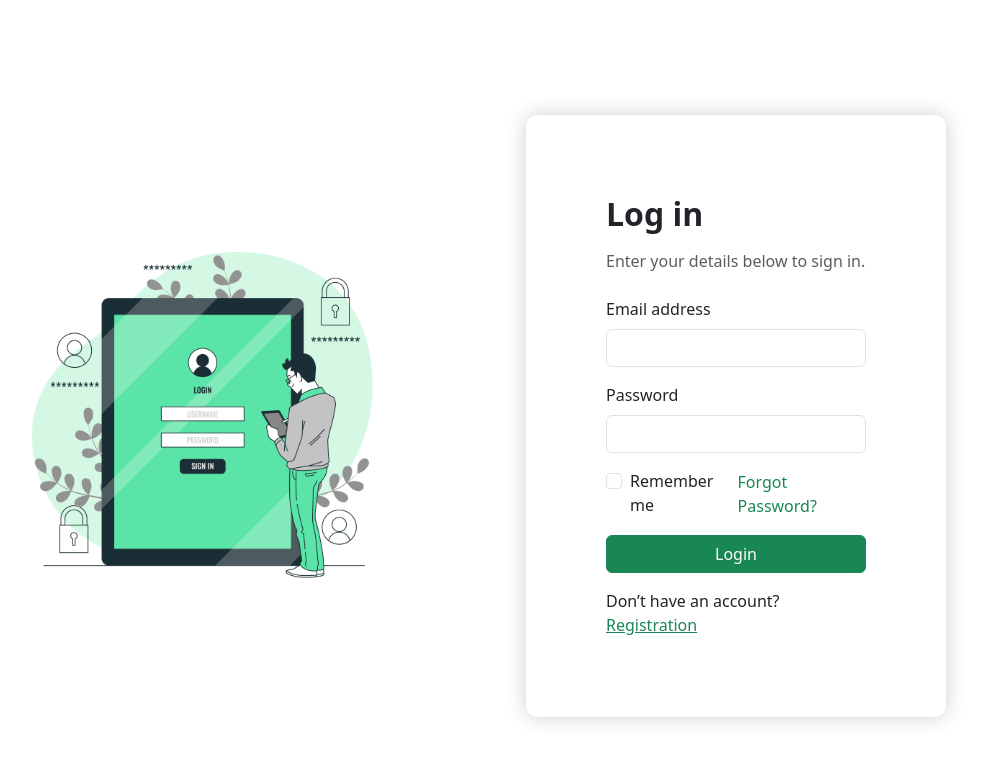
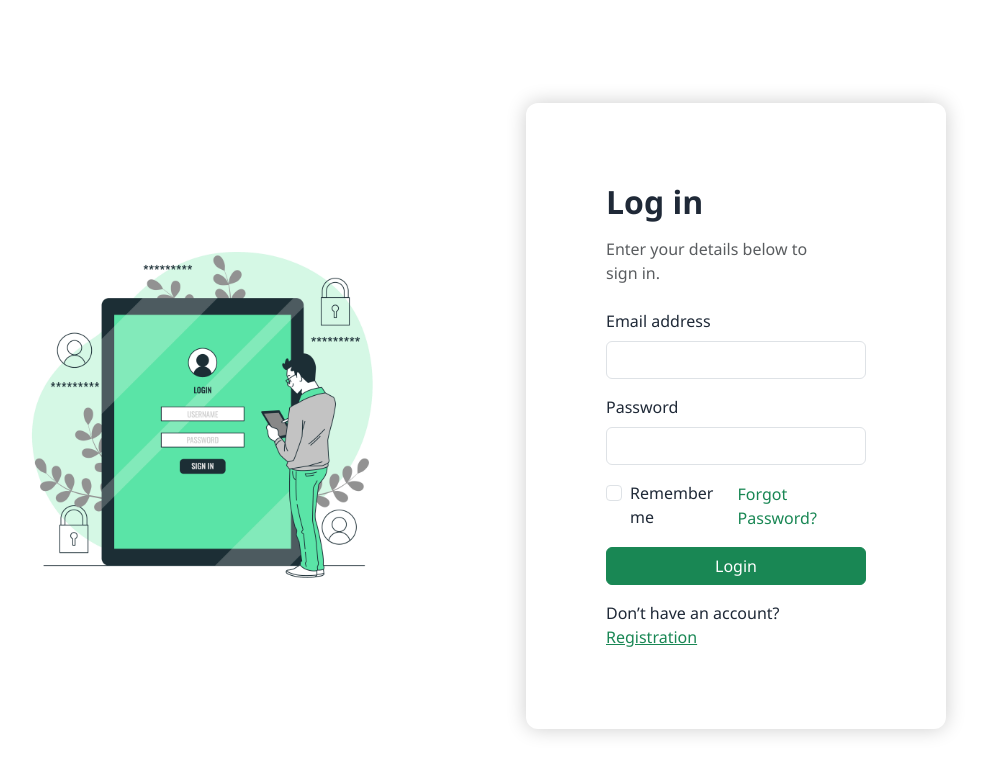
Before and after one commit to Zaka-Ul-Hassan/HireMate, a FastAPI app: page / in a window 1280 px wide. Shown: the top 775 px of the page, without its empty margins (126-1110 px from the left). Run offline with FastAPI, Linux system fonts and the light colour scheme; some libraries are stand-ins or nearby versions.

Commit message:
update the css route in base.html and also add fav icon

```diff
--- a/frontend/templates/shared/base.html
+++ b/frontend/templates/shared/base.html
@@ -1,24 +1,25 @@
 <!-- frontend/templates/shared/base.html  -->
 <!DOCTYPE html>
 <html lang="en">
+
 <head>
   <meta charset="UTF-8" />
   <meta name="viewport" content="width=device-width, initial-scale=1.0" />
   <title>{% block title %}School App{% endblock %}</title>
 
   <!-- Bootstrap 5 CSS -->
-  <link
-    href="https://cdn.jsdelivr.net/npm/bootstrap@5.3.3/dist/css/bootstrap.min.css"
-    rel="stylesheet"
-  />
+  <link href="https://cdn.jsdelivr.net/npm/bootstrap@5.3.3/dist/css/bootstrap.min.css" rel="stylesheet" />
+
+  <!-- favicon -->
+  <link rel="icon" href="{{ url_for('static', path='icon/favicon.ico') }}" type="image/x-icon">
 
   <!-- SweetAlert2 (Global for all pages) -->
   <script src="https://cdn.jsdelivr.net/npm/sweetalert2@11"></script>
 
   <!-- Base Styles -->
-  <link rel="stylesheet" href="/static/css/layout.css" />
+  <link rel="stylesheet" href="/static/css/layout/layout.css" />
 
-  <link rel="stylesheet" href="/static/css/theme.css">
+  <link rel="stylesheet" href="/static/css/layout/theme.css">
 
   {% if not hide_resume %}
   <link rel="stylesheet" href="/static/css/resume/resume.css" />
@@ -27,6 +28,7 @@
 
   {% block extra_css %}{% endblock %}
 </head>
+
 <body>
 
   <!-- Navbar -->
@@ -69,4 +71,5 @@
 
   {% block extra_js %}{% endblock %}
 </body>
+
 </html>
--- a/frontend/templates/shared/navbar.html
+++ b/frontend/templates/shared/navbar.html
@@ -1,7 +1,7 @@
 <!-- frontend/templates/shared/navbar.html -->
 
 {% block extra_css %}
-<link rel="stylesheet" href="/static/css/navbar.css">
+<link rel="stylesheet" href="/static/css/layout/navbar.css">
 {% endblock %}
 
 <nav class="navbar navbar-expand-lg fixed-top shadow-sm bg-primary-custom">
--- a/frontend/templates/shared/sidebar.html
+++ b/frontend/templates/shared/sidebar.html
@@ -1,7 +1,7 @@
 <!-- frontend/templates/shared/sidebar.html -->
 
 {% block extra_css %}
-<link rel="stylesheet" href="/static/css/sidebar.css">
+<link rel="stylesheet" href="/static/css/layout/sidebar.css">
 {% endblock %}
 
 <aside class="sidebar">
```
Also changed, not shown: frontend/static/css/icon/favicon.ico (added). Lines whose indentation alone changed are shown as unchanged.
